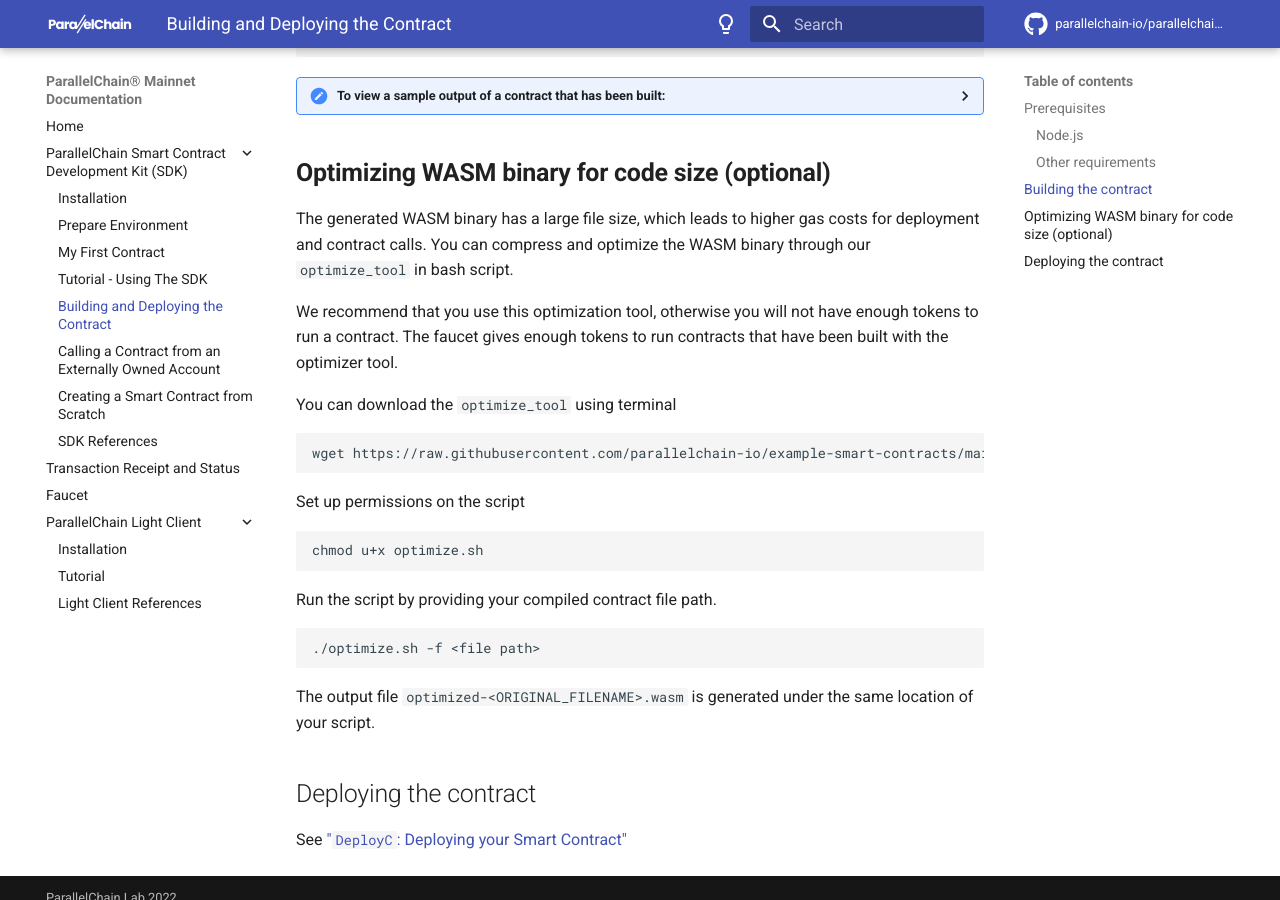
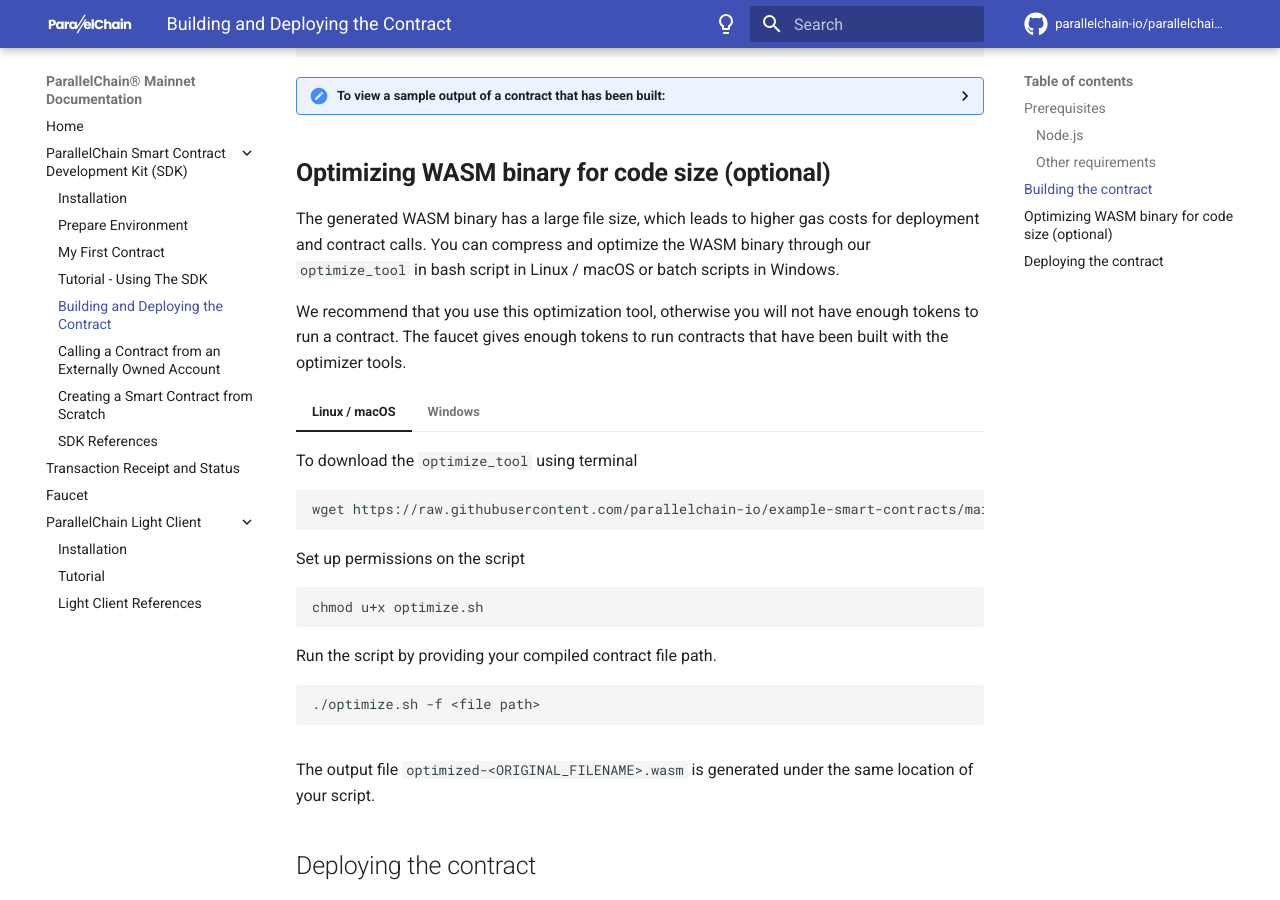
Before and after one commit to parallelchain-io/parallelchain-docs, an MkDocs documentation site: the page built from docs/smart_contract_sdk/build_deploy_contract.md, in a window 1280 px wide and 900 px high, scrolled down 1666 px. Built offline with MkDocs 1.6.1 and Material for MkDocs 9.7.7, drawn with Linux system fonts in a browser that asks for light colours; comment, search, counter and statistics services are not loaded.

Commit message:
DOCS/FIX: Update optimize batch script

````diff
--- a/docs/smart_contract_sdk/build_deploy_contract.md
+++ b/docs/smart_contract_sdk/build_deploy_contract.md
@@ -133,24 +133,35 @@
 </details>
 
 ## **Optimizing WASM binary for code size (optional)**
-The generated WASM binary has a large file size, which leads to higher gas costs for deployment and contract calls. You can compress and optimize the WASM binary through our `optimize_tool` in bash script.
+The generated WASM binary has a large file size, which leads to higher gas costs for deployment and contract calls. You can compress and optimize the WASM binary through our `optimize_tool` in bash script in Linux / macOS or batch scripts in Windows.
 
-We recommend that you use this optimization tool, otherwise you will not have enough tokens to run a contract. The faucet gives enough tokens to run contracts that have been built with the optimizer tool.
+We recommend that you use this optimization tool, otherwise you will not have enough tokens to run a contract. The faucet gives enough tokens to run contracts that have been built with the optimizer tools.
 
-You can download the `optimize_tool` using terminal
-```bash
-wget https://raw.githubusercontent.com/parallelchain-io/example-smart-contracts/main/optimize.sh
-```
 
-Set up permissions on the script
-```bash
-chmod u+x optimize.sh
-```
 
-Run the script by providing your compiled contract file path.
-```bash
-./optimize.sh -f <file path>
-```
+=== "Linux / macOS"
+    To download the `optimize_tool` using terminal
+    ```bash
+    wget https://raw.githubusercontent.com/parallelchain-io/example-smart-contracts/main/optimize.sh
+    ```
+    Set up permissions on the script
+    ```bash
+    chmod u+x optimize.sh
+    ```
+
+    Run the script by providing your compiled contract file path.
+    ```bash
+    ./optimize.sh -f <file path>
+    ```
+
+=== "Windows"
+    Download the `optimize_tool` from the link [https://raw.githubusercontent.com/parallelchain-io/example-smart-contracts/main/optimize.bat](https://raw.githubusercontent.com/parallelchain-io/example-smart-contracts/main/optimize.bat).
+
+    Run the script by providing your compiled contract file path.
+    ```powershell
+    optimize.bat <file path>
+    ```
+
 The output file `optimized-<ORIGINAL_FILENAME>.wasm` is generated under the same location of your script.
 
 ## Deploying the contract
````
